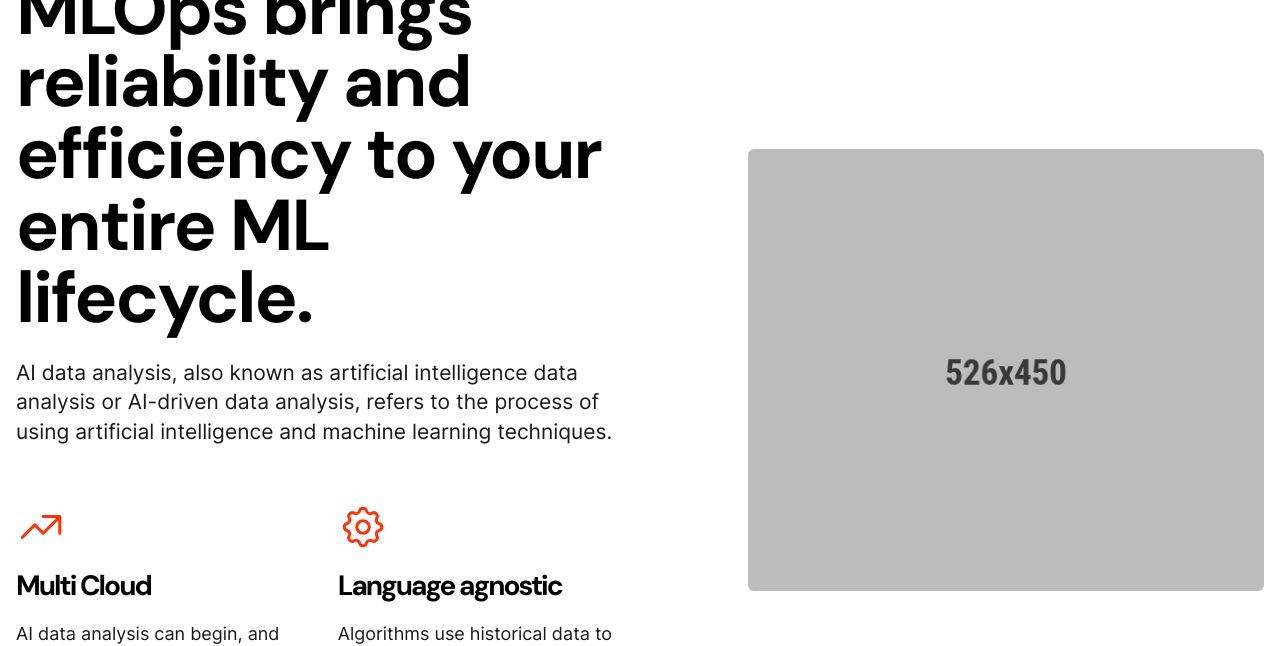
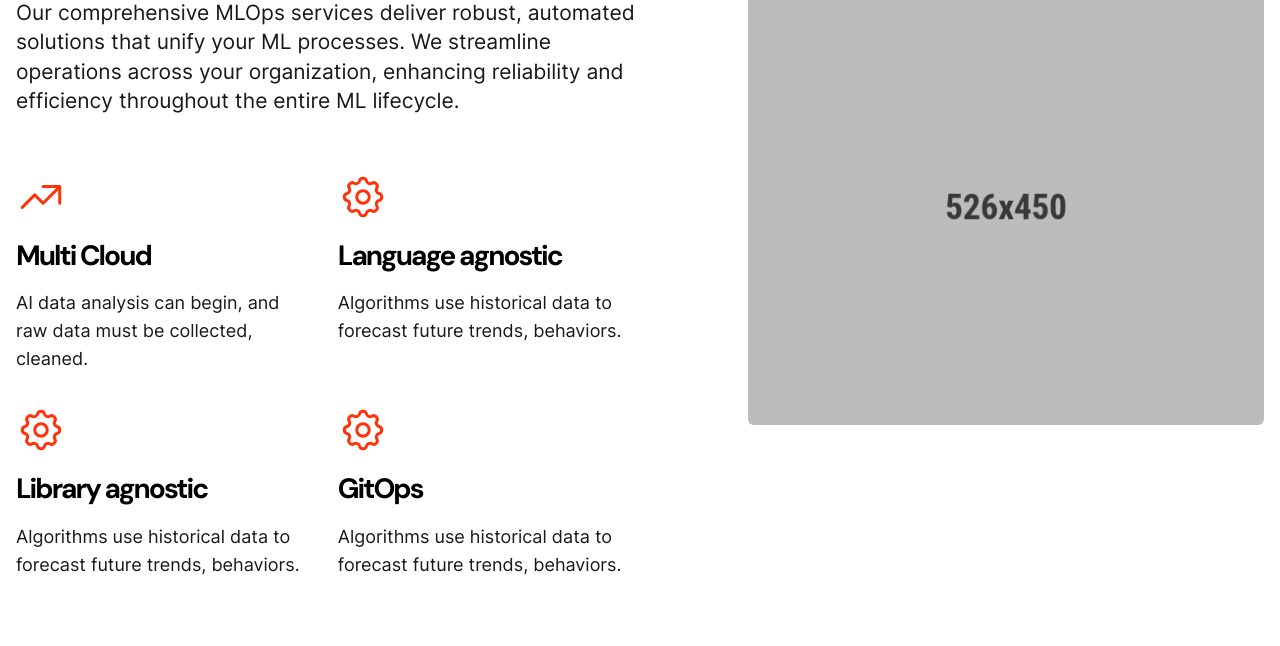
Before and after one commit to mohan132s/dcdigi, a website: page mlops.html in a window 1280 px wide. Shown: the part 799-1445 px from the top of the page. Drawn offline with Linux system fonts and the light colour scheme.

Commit message:
mlopsdes

```diff
--- a/mlops.html
+++ b/mlops.html
@@ -250,16 +250,13 @@
                             <div class="jos order-1" data-jos_animation="fade-right">
                                 <!-- Section Content Block -->
                                 <div class="mb-6">
-                                    <h2>Unstable ML pipelines? Our MLOps brings reliability and efficiency to your entire ML lifecycle.
+                                    <h2>Unstable ML pipelines?
                                     </h2>
                                 </div>
                                 <!-- Section Content Block -->
                                 <div class="text-lg leading-[1.4] lg:text-[21px]">
                                     <p class="mb-7 last:mb-0">
-                                        AI data analysis, also known as artificial intelligence
-                                        data analysis or AI-driven data analysis, refers to the
-                                        process of using artificial intelligence and machine
-                                        learning techniques.
+                                        Our comprehensive MLOps services deliver robust, automated solutions that unify your ML processes. We streamline operations across your organization, enhancing reliability and efficiency throughout the entire ML lifecycle.
                                     </p>
                                 </div>
                                 <ul
```
